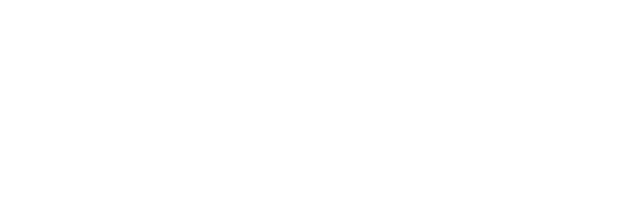
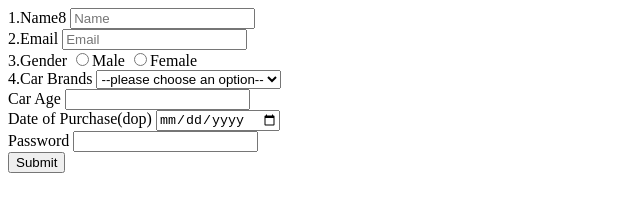
Before and after one commit to acciojob/car-insurance-form-pranay3599, a website: page main.html in a window 1280 px wide. Shown: the whole page, without its empty margins (0-640 px from the left). Drawn offline with Linux system fonts and the light colour scheme.

Commit message:
created a submission

```diff
--- a/main.html
+++ b/main.html
@@ -7,6 +7,43 @@
 </head>
 
 <body>
+	<form action="#" method="post">
+		<div>
+		   <label for="name">1.Name8</label>
+		   <input type="text" id="name" placeholder="Name" required>
+	    </div>
+		<div>
+			<label for="email">2.Email</label>
+			<input type="email" id="email" placeholder="Email" required>
+		 </div>
+		 <div>
+			<label for="gender">3.Gender</label>
+			<input type="radio" id="gender_m" name="gender" required>Male
+			<input type="radio" id="gender_f" name="gender" required>Female
+		 </div>
+		 <label for="cars">4.Car Brands</label>
+		 <select name="cars" id="cars" required>
+		 <option value="" disabled selected>--please choose an option--</option>
+		 <option>BMW</option>
+		 <OPTion>Audi</OPTion>
+		 <option>Mercedez</option>
+		</select>
+		 <div>
+			<label for="carage">Car Age</label>
+			<input type="number" id="carage"required>
+		 </div>
+		 <div>
+			<label for="dop">Date of Purchase(dop)</label>
+			<input type="date" id="dop" required>
+		 </div>
+		 <div>
+			<label for="password">Password</label>
+			<input type="password" id="password" required>
+		 </div>
+		 <div>
+			<button type="submit">Submit</button>
+		 </div>
+	</form>
 	<!-- the entire body must be written by student -->
     <script type="text/javascript" src="./script.js">
 </script>
```
